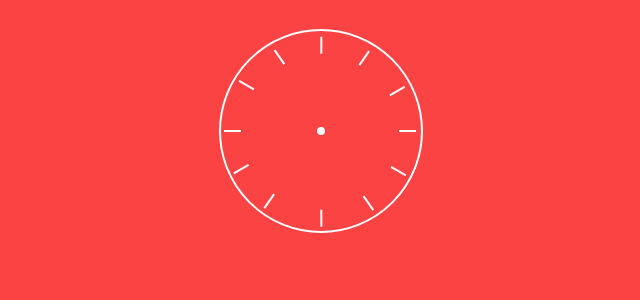
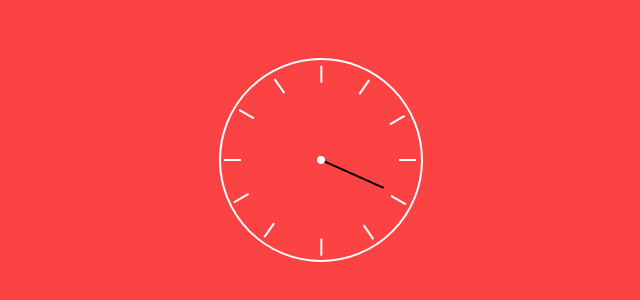
Before and after one commit to ifdan/beginnerJSProjects, a website: page analogClock.html in a window 1280 px wide. Shown: the part 92-392 px from the top of the page, without its empty margins (319-959 px from the left). Drawn offline with Linux system fonts and the light colour scheme.

Commit message:
update repo

```diff
--- a/analogClock.html
+++ b/analogClock.html
@@ -10,6 +10,8 @@
       display: flex;
       justify-content: center;
       align-items: center;
+      position: absolute;
+      top: 150px;
       border: 2px solid #fff;
       border-radius: 100%;
       width: 200px;
@@ -23,6 +25,16 @@
       position: absolute;
       width: 4px;
       height: 4px;
+      z-index: 1;
+    }
+
+    .analog-line-minutes {
+      background: #000;
+      position: absolute;
+      left: 99px;
+      height: 2px;
+      width: 70px;
+      transform-origin: 2% 2%;
     }
 
     .analog-clock-line {
@@ -119,17 +131,21 @@
         <div class="analog-clock-line analog-line-ten"></div>
         <div class="analog-clock-line analog-line-eleven"></div>
         <div class="analog-clock-line analog-line-twelve"></div>
+        <div class="analog-line-minutes"></div>
       </div>
   </div>
   <script>
-    // function getTime() {
-    //   const today = new Date();
-    //   const hours = today.getHours();
-    //   const minutes = today.getMinutes();
-    //   const seconds = today.getSeconds();
-    // }
-
-    // let clock = setInterval(getTime, 1000);
+    let rotateLine = 0;
+    function getTime() {
+      const today = new Date();
+      const hours = today.getHours();
+      const minutes = today.getMinutes();
+      const seconds = today.getSeconds();
+      const minutesLine = document.querySelector('.analog-line-minutes');
+      minutesLine.style.rotate = (`${rotateLine}deg`);
+      rotateLine += 6;
+    }
+    let clock = setInterval(getTime, 1000);
   </script>
   <script src="scripts.js"></script>
 </body>
```
